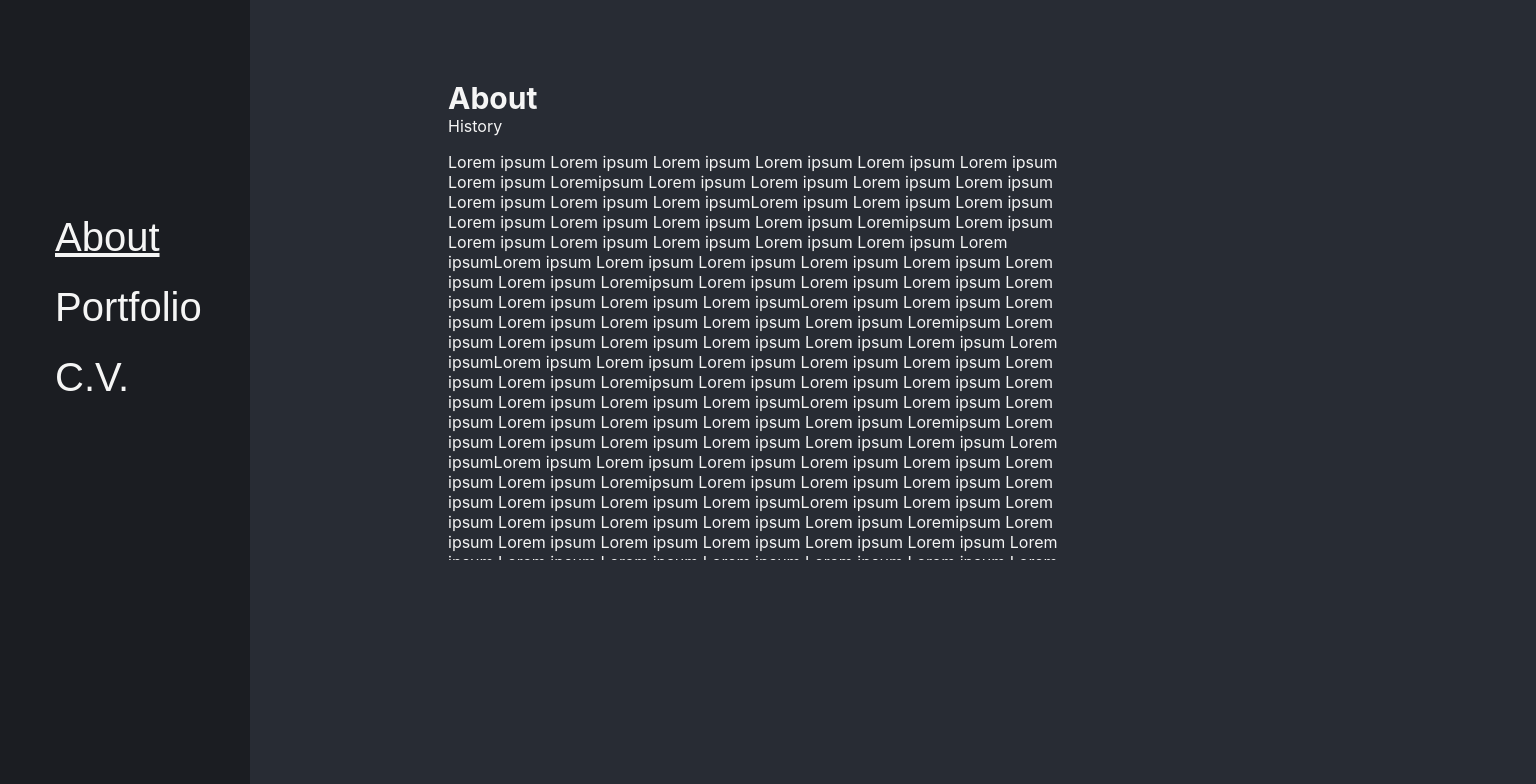
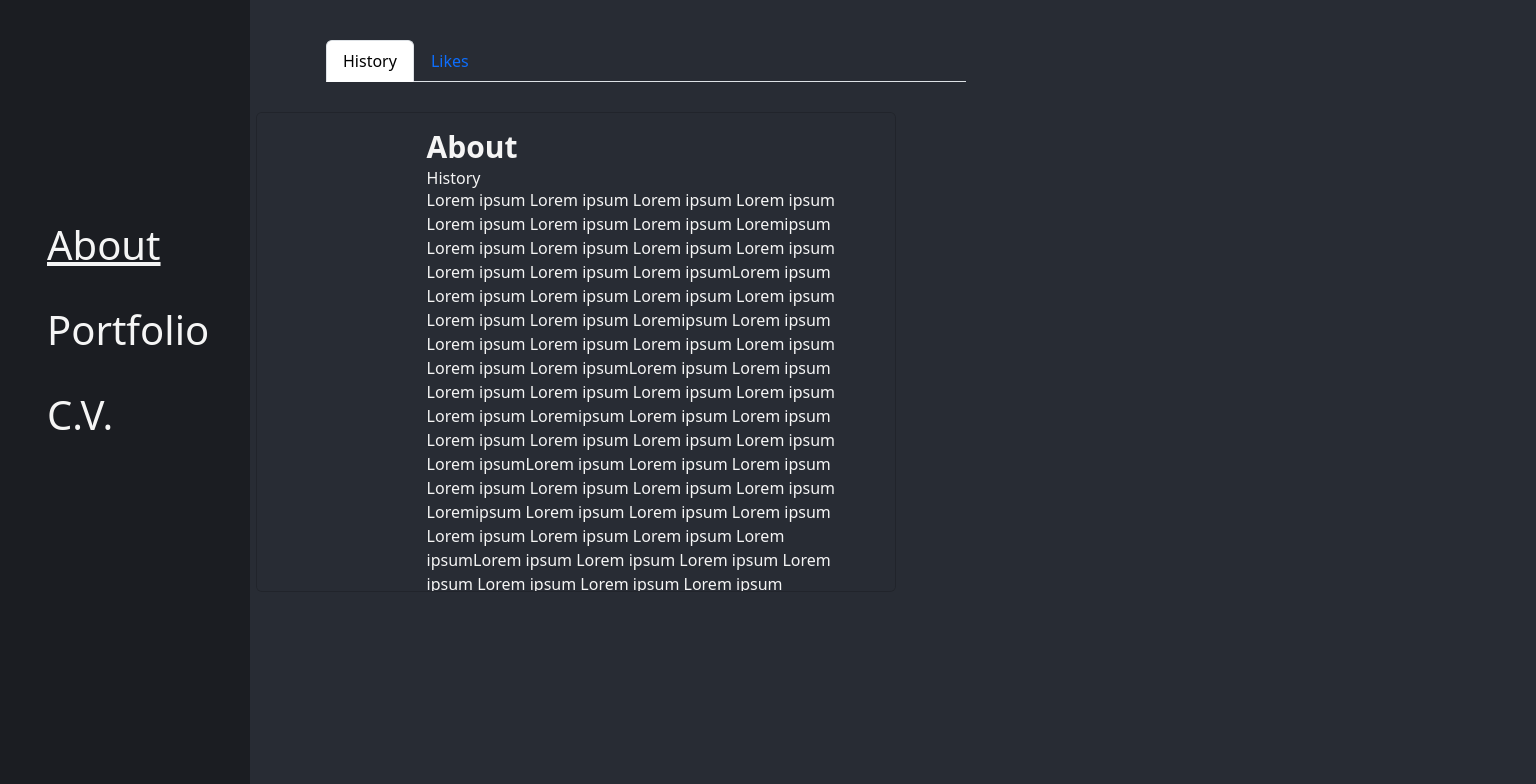
Before and after one commit to B0NG0FURY/b0ng0fury.github.io, a React (Create React App) app: page / in a window 1280 px wide. Both pictures are taken after a click on the button "About". Shown: the top 784 px of the page, 1536 px wide, since content can reach past the window. Built offline with nearby package versions, Linux system fonts and the light colour scheme.

Commit message:
created AboutContainer with tabs to navigate between different about components. About container has been changed to History.

```diff
--- a/src/App.css
+++ b/src/App.css
@@ -89,11 +89,17 @@ body {
   margin: -10px 5px 0px 4px;
 }
 
+.jt-section {
+  margin: 40px 0px 0px 70px;
+  width: 40rem;
+}
+
 .about-card {
   padding-left: 15%;
-  margin-top: 80px;
+  margin-top: 30px;
   max-height: 30rem;
   overflow-y: auto;
+  background-color: #282c34;
 }
 
 #about-title {
--- a/src/App.js
+++ b/src/App.js
@@ -1,9 +1,10 @@
 import logo from './logo.svg';
 import React, { useState } from 'react';
+import 'bootstrap/dist/css/bootstrap.min.css';
 import './App.css';
 import Welcome from './components/Welcome';
 import Nav from './components/Nav';
-import About from './components/About';
+import AboutContainer from './containers/AboutContainer';
 
 function App() {
   const [active, setActive] = useState("Welcome");
@@ -28,7 +29,7 @@ function App() {
       <Nav setActive={setActive} active={active} />
       <section className="main">
         {active === "Welcome" && <Welcome />}
-        {active === "About" && <About />}
+        {active === "About" && <AboutContainer />}
       </section>
     </div>
   );
--- a/src/components/About.js
+++ b/src/components/History.js
@@ -1,6 +1,6 @@
 import Card from 'react-bootstrap/Card';
 
-export default function About() {
+export default function History() {
     return (
         <Card style={{color: 'whitesmoke', width: '40rem'}} className="about-card">
         <Card.Body>
--- /dev/null
+++ b/src/containers/AboutContainer.js
@@ -0,0 +1,24 @@
+import React, { Component } from 'react';
+import Tabs from 'react-bootstrap/Tabs';
+import Tab from 'react-bootstrap/Tab';
+import Card from 'react-bootstrap/Card';
+import History from '../components/History';
+
+class AboutComponent extends Component {
+    render() {
+        return(
+            <section>
+                <Tabs defaultActiveKey="history" className="mb-3 jt-section">
+                    <Tab eventKey="history" title="History">
+                        <History />
+                    </Tab>
+                    <Tab eventKey="likes" title="Likes">
+
+                    </Tab>
+                </Tabs>
+            </section>
+        )
+    }
+}
+
+export default AboutComponent;
```
